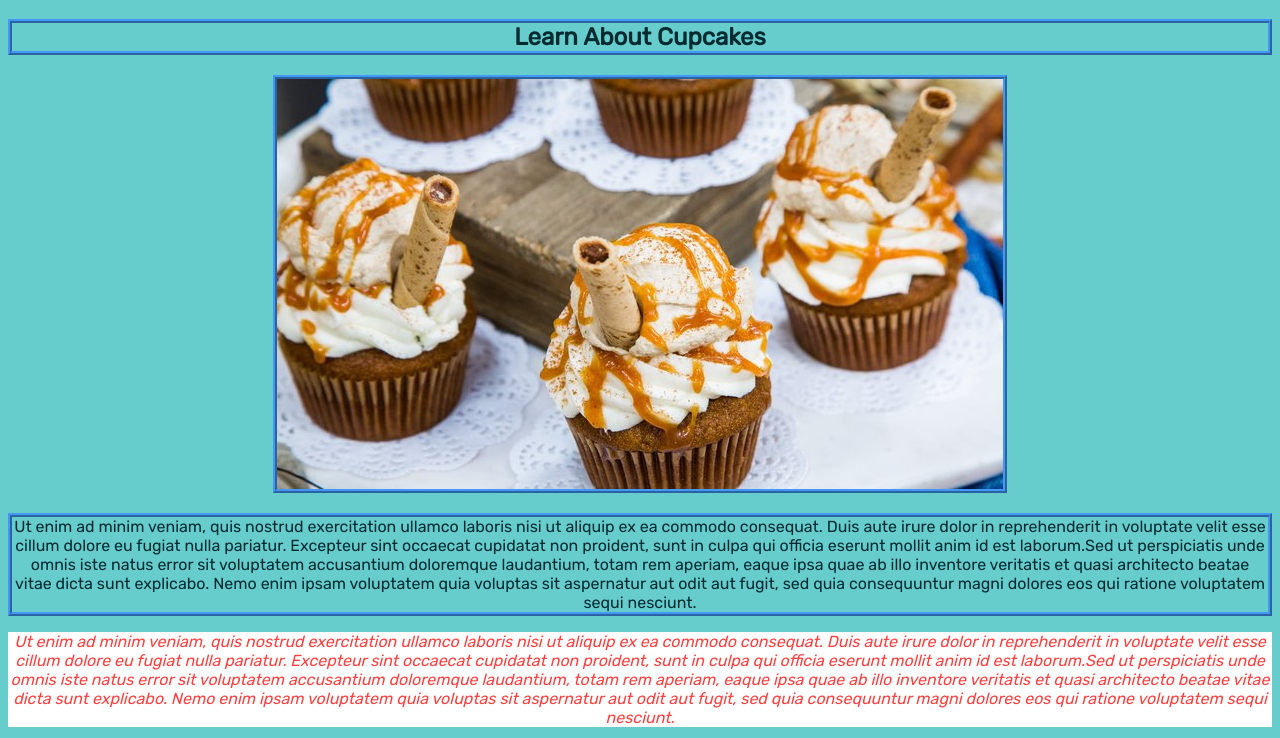
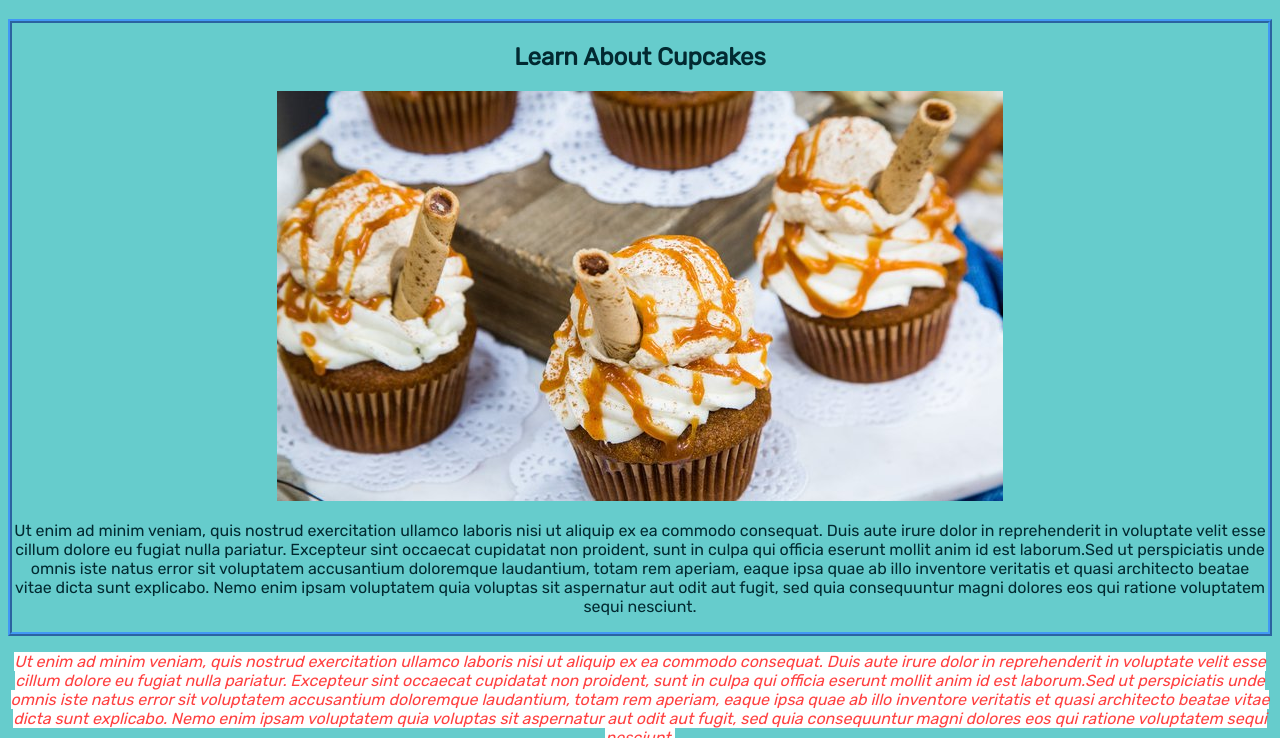
Before and after one commit to aaronaat/cupcake-lecture, a plain HTML site: page index.html in a window 1280 px wide. Shown: the part 62-800 px from the top of the page. Drawn offline with Linux system fonts and the light colour scheme.

Commit message:
adds divs and spans to css and html

```diff
--- a/css/style.css
+++ b/css/style.css
@@ -13,7 +13,7 @@ h1 {
   border-width:4px;
   border-color: #4298f4;
 }
-p.flashy {
+.flashy {
   background-color: #ffffff;
   color: #ff4040;
   font-style: italic;
--- a/index.html
+++ b/index.html
@@ -7,9 +7,10 @@
   </head>
   <body>
     <h1>Cupcake Lecture</h1>
-    <h2 class="intro">Learn About Cupcakes</h2>
-    <img class="intro" src="img/cupcake.jpeg" alt="yum">
-    <p class="intro">
+    <div class="intro">
+      <h2>Learn About Cupcakes</h2>
+      <img src="img/cupcake.jpeg" alt="yum">
+      <p>
         Ut enim ad minim veniam, quis nostrud exercitation ullamco laboris
         nisi ut aliquip ex ea commodo consequat. Duis aute irure dolor in
         reprehenderit in voluptate velit esse cillum dolore eu fugiat nulla pariatur.
@@ -20,7 +21,9 @@
         dicta sunt explicabo. Nemo enim ipsam voluptatem quia voluptas sit aspernatur
         aut odit aut fugit, sed quia consequuntur magni dolores eos qui ratione voluptatem sequi nesciunt.
       </p>
-    <p class="flashy">
+    </div>
+    <p>
+      <span class="flashy">
         Ut enim ad minim veniam, quis nostrud exercitation ullamco laboris
         nisi ut aliquip ex ea commodo consequat. Duis aute irure dolor in
         reprehenderit in voluptate velit esse cillum dolore eu fugiat nulla pariatur.
@@ -30,6 +33,7 @@
         eaque ipsa quae ab illo inventore veritatis et quasi architecto beatae vitae
         dicta sunt explicabo. Nemo enim ipsam voluptatem quia voluptas sit aspernatur
         aut odit aut fugit, sed quia consequuntur magni dolores eos qui ratione voluptatem sequi nesciunt.
+      </span>
     </p>
     <p class="best">
       Ut enim ad minim veniam, quis nostrud exercitation ullamco laboris
```
Lines whose indentation alone changed are shown as unchanged.
